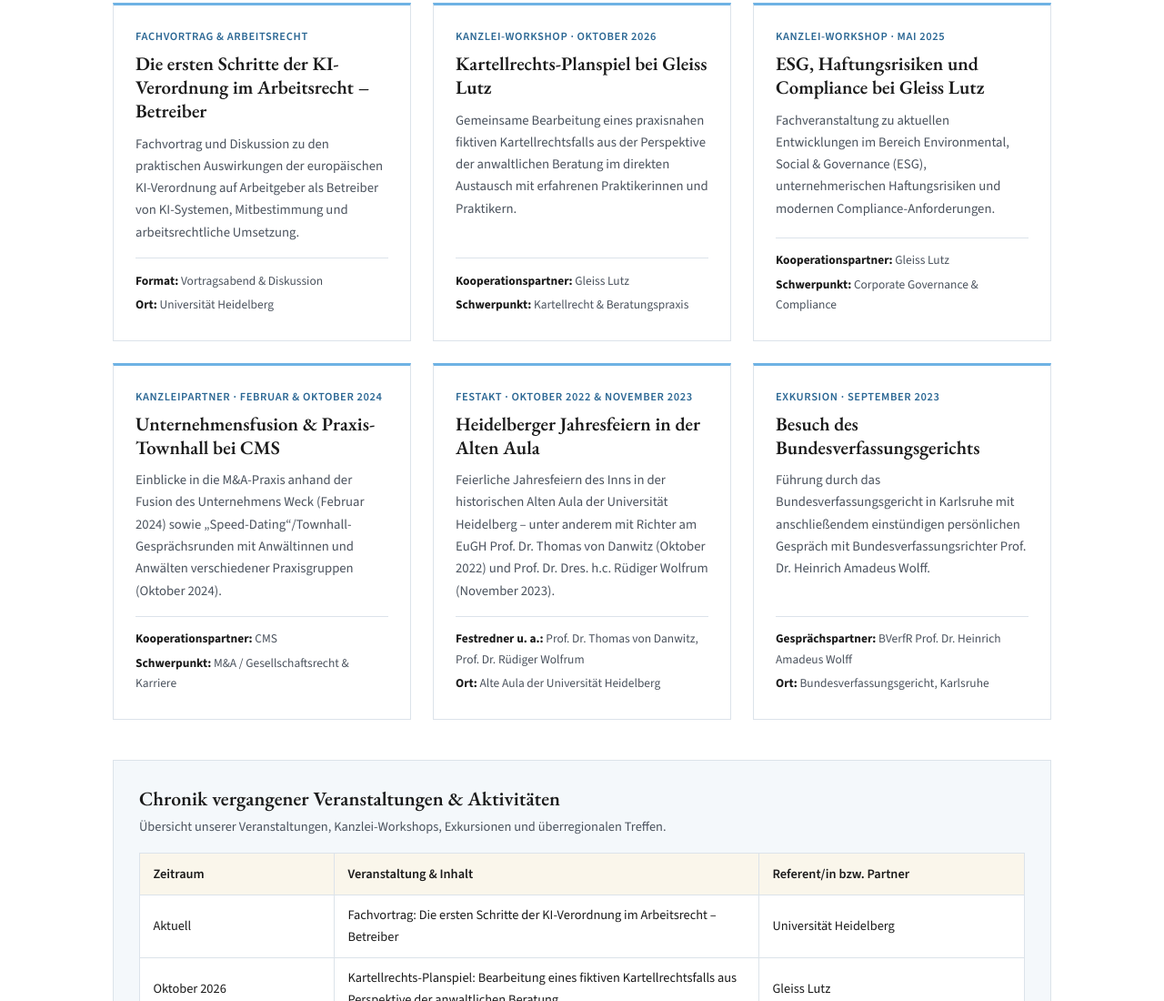
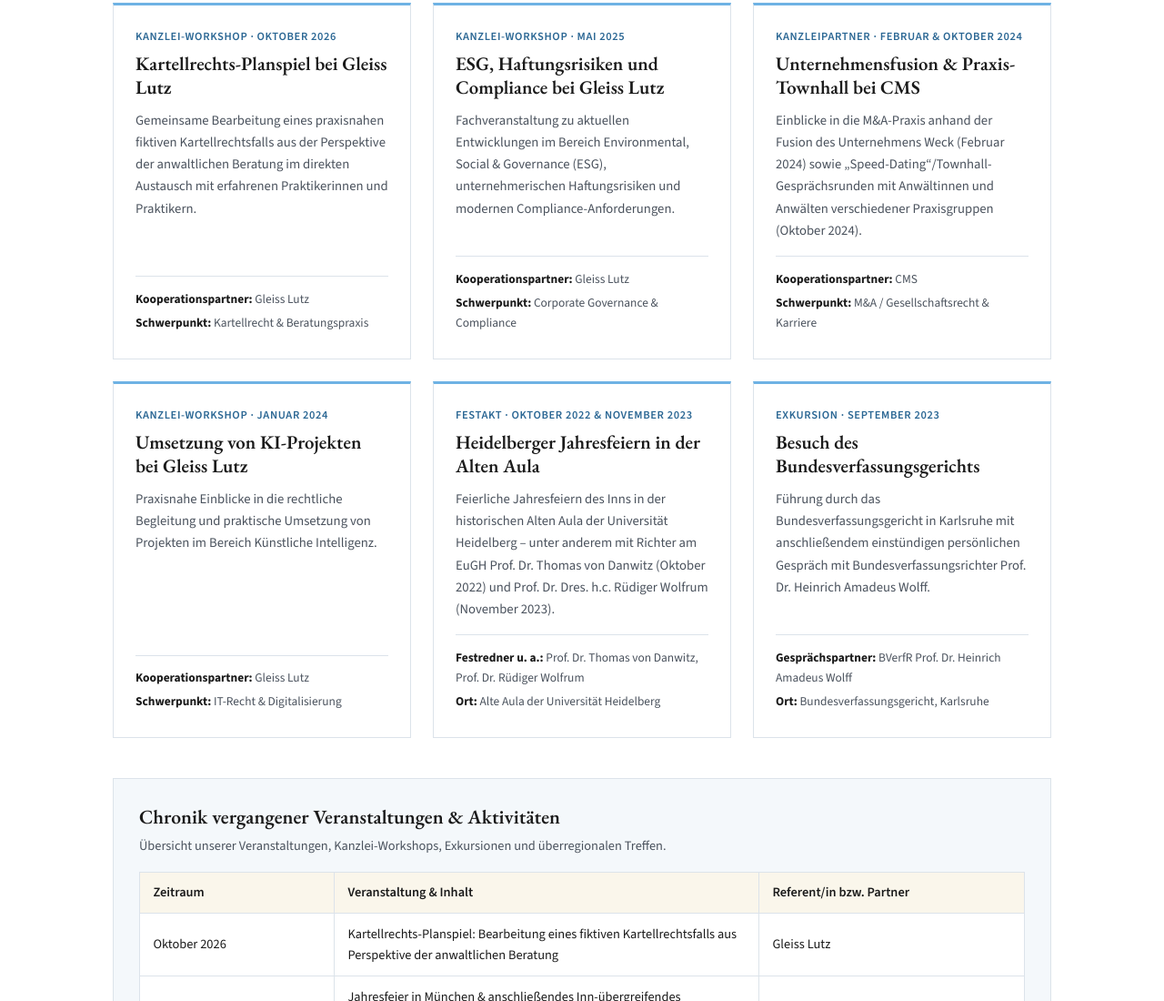
Before and after one commit to B3neM31/PhiDeltaPhi, a plain HTML site: page veranstaltungen.html in a window 1280 px wide. Shown: the part 432-1532 px from the top of the page at 91% size. Drawn offline with nearby package versions, Linux system fonts and the light colour scheme.

Commit message:
Changes 2

```diff
--- a/veranstaltungen.html
+++ b/veranstaltungen.html
@@ -58,20 +58,6 @@
         </div>
 
         <div class="events-list" id="events-grid">
-          <article class="event-card" data-category="wissenschaft">
-            <div>
-              <span class="event-type">Fachvortrag &amp; Arbeitsrecht</span>
-              <h3>Die ersten Schritte der KI-Verordnung im Arbeitsrecht – Betreiber</h3>
-              <p>
-                Fachvortrag und Diskussion zu den praktischen Auswirkungen der europäischen KI-Verordnung auf Arbeitgeber als Betreiber von KI-Systemen, Mitbestimmung und arbeitsrechtliche Umsetzung.
-              </p>
-            </div>
-            <div class="event-meta">
-              <div><strong>Format:</strong> Vortragsabend &amp; Diskussion</div>
-              <div><strong>Ort:</strong> Universität Heidelberg</div>
-            </div>
-          </article>
-
           <article class="event-card" data-category="kanzleien">
             <div>
               <span class="event-type">Kanzlei-Workshop · Oktober 2026</span>
@@ -111,6 +97,20 @@
             <div class="event-meta">
               <div><strong>Kooperationspartner:</strong> CMS</div>
               <div><strong>Schwerpunkt:</strong> M&amp;A / Gesellschaftsrecht &amp; Karriere</div>
+            </div>
+          </article>
+
+          <article class="event-card" data-category="kanzleien">
+            <div>
+              <span class="event-type">Kanzlei-Workshop · Januar 2024</span>
+              <h3>Umsetzung von KI-Projekten bei Gleiss Lutz</h3>
+              <p>
+                Praxisnahe Einblicke in die rechtliche Begleitung und praktische Umsetzung von Projekten im Bereich Künstliche Intelligenz.
+              </p>
+            </div>
+            <div class="event-meta">
+              <div><strong>Kooperationspartner:</strong> Gleiss Lutz</div>
+              <div><strong>Schwerpunkt:</strong> IT-Recht &amp; Digitalisierung</div>
             </div>
           </article>
 
@@ -158,11 +158,6 @@
               </tr>
             </thead>
             <tbody>
-              <tr>
-                <td>Aktuell</td>
-                <td>Fachvortrag: Die ersten Schritte der KI-Verordnung im Arbeitsrecht – Betreiber</td>
-                <td>Universität Heidelberg</td>
-              </tr>
               <tr>
                 <td>Oktober 2026</td>
                 <td>Kartellrechts-Planspiel: Bearbeitung eines fiktiven Kartellrechtsfalls aus Perspektive der anwaltlichen Beratung</td>
@@ -212,11 +207,6 @@
                 <td>Juli 2023</td>
                 <td>Vorstellung des Vereins &amp; Erfahrungsberichte zu Auslandsaufenthalten, Stipendien und Netzwerkangeboten</td>
                 <td>Mitglieder &amp; Alumni des Inns</td>
-              </tr>
-              <tr>
-                <td>Laufend</td>
-                <td>Austausch mit dem Frankfurter Inn (Aufnahmeveranstaltungen an der Goethe-Universität, Workshops und Alumni-Gesprächsrunden) sowie Besuch von Executive Director Tim Wheat in Heidelberg</td>
-                <td>Inn Frankfurt a. M. · Phi Delta Phi International</td>
               </tr>
               <tr>
                 <td>Oktober 2022</td>
```
